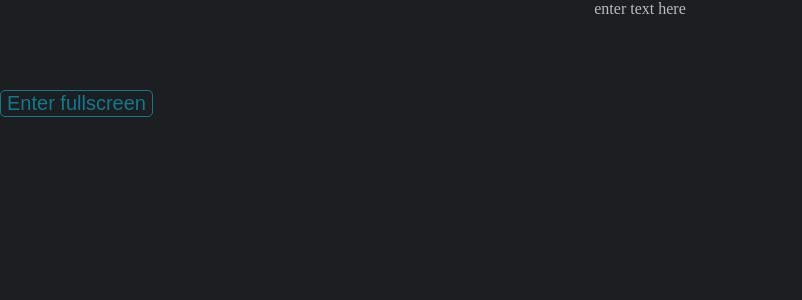
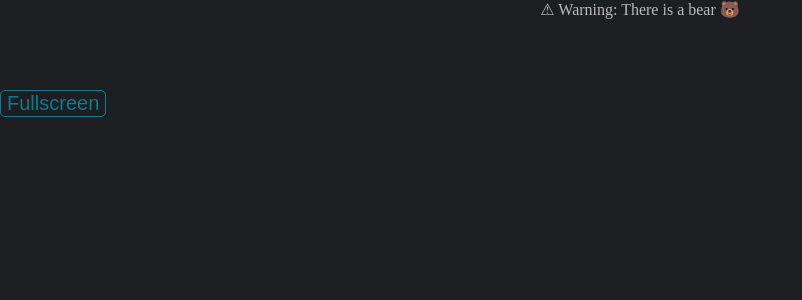
Before and after one commit to ivarboms/warning-text, a Vue app: page / in a window 1280 px wide. Shown: the top 300 px of the page, without its empty margins (0-802 px from the left). Built offline with nearby package versions, Linux system fonts and the light colour scheme.

Commit message:
Fix toggling of fullscreen

```diff
--- a/src/App.vue
+++ b/src/App.vue
@@ -1,22 +1,26 @@
 <template>
   <div>
     <div class="text" contenteditable>
-      enter text here
+      ⚠ Warning: There is a bear 🐻
     </div>
-    <button @click="enterFullscreen">Enter fullscreen</button>
+    <button @click="enterFullscreen">Fullscreen</button>
   </div>
 </template>
 
 <script>
 export default {
   mounted() {
-    addEventListener('dblclick', () => {
+    window.addEventListener('dblclick', () => {
       this.enterFullscreen();
     });
   },
   methods: {
     enterFullscreen() {
-      document.body.requestFullscreen();
+      if (document.fullscreenElement) {
+        document.exitFullscreen();
+      } else {
+        document.body.requestFullscreen();
+      }
     },
   },
 }
@@ -42,7 +46,11 @@ body, ::backdrop {
   transform: translateY(var(--font-size));
 }
 :fullscreen button {
-  display: none;
+  display: block;
+  position: absolute;
+  left: 0;
+  top: 0;
+  transform: translateX(50vw) translateY(90vh);
 }
 button {
   font-size: 20px;
```
Also changed, not shown: 1 other file (tests, documents, lock files or other folders).
